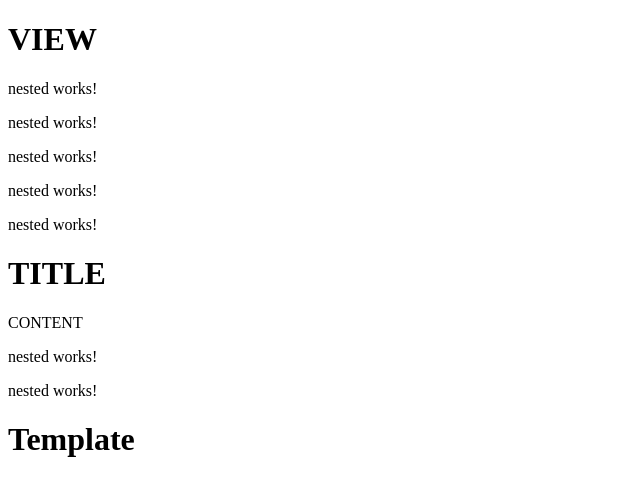
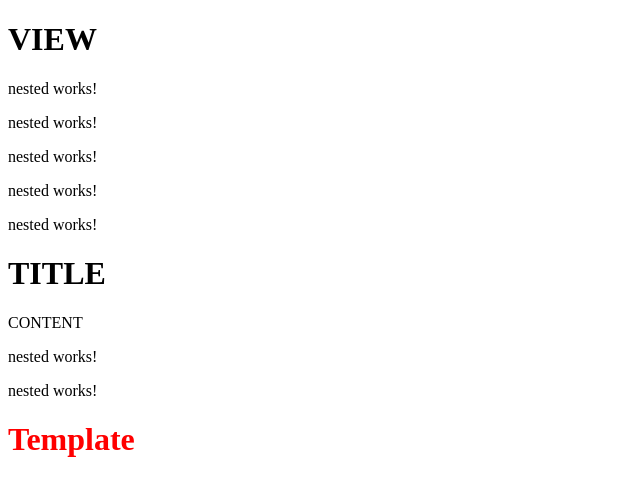
Before and after one commit to Bluesman66/viewcontent, an Angular app: page / in a window 1280 px wide. Shown: the top 496 px of the page, without its empty margins (0-640 px from the left). Built offline with nearby package versions, Linux system fonts and the light colour scheme.

Commit message:
appColory

```diff
--- a/src/app/app.module.ts
+++ b/src/app/app.module.ts
@@ -4,12 +4,14 @@ import { NgModule } from '@angular/core';
 import { AppComponent } from './app.component';
 import { ItemComponent } from "./item/item.component";
 import { NestedComponent } from './nested/nested.component';
+import { ColoryDirective } from './colory.directive';
 
 @NgModule({
   declarations: [
     AppComponent,
     ItemComponent,
-    NestedComponent
+    NestedComponent,
+    ColoryDirective
   ],
   imports: [
     BrowserModule
--- /dev/null
+++ b/src/app/colory.directive.ts
@@ -0,0 +1,12 @@
+import { Directive, HostBinding } from '@angular/core';
+
+@Directive({
+  selector: '[appColory]'
+})
+export class ColoryDirective {
+
+  constructor() { }
+
+  @HostBinding('style.color') color = 'red';
+
+}
--- a/src/app/item/item.component.html
+++ b/src/app/item/item.component.html
@@ -6,5 +6,5 @@
 <ng-container *ngTemplateOutlet="tmp"></ng-container>
 
 <ng-template #tmp>
-  <h1>Template</h1>
+  <h1 appColory>Template</h1>
 </ng-template>
```
